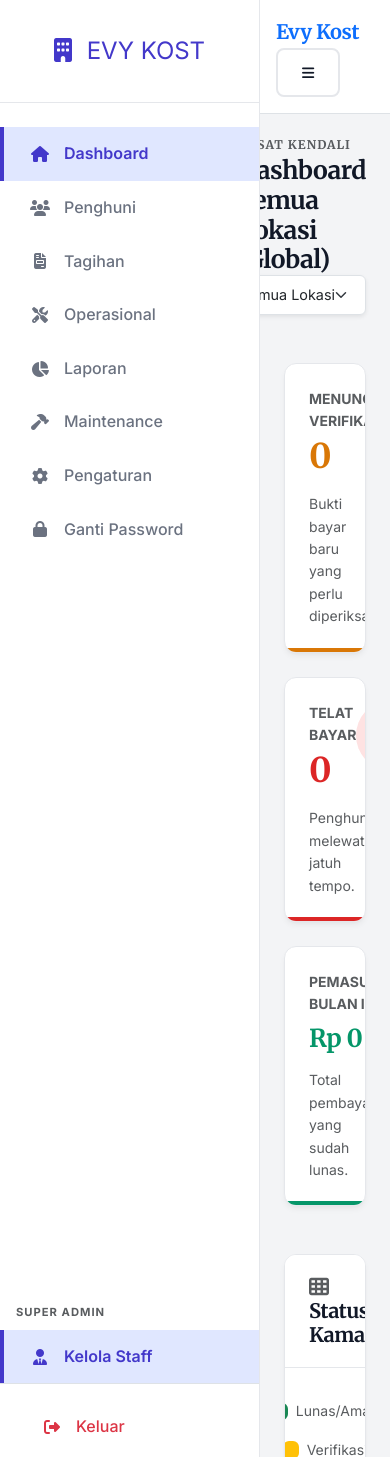
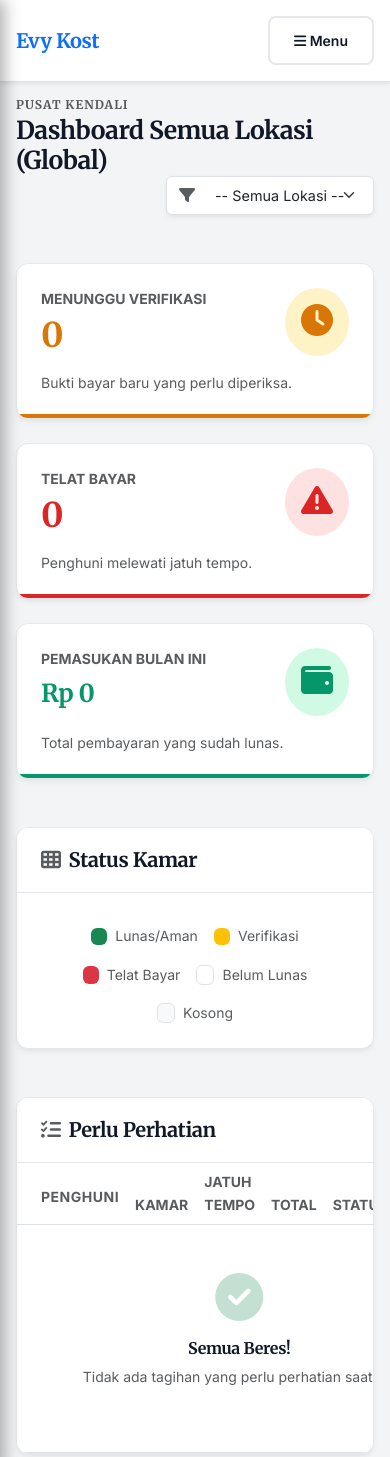
Before and after one commit to mrraihan29/kost_management_system, a Django app: page /staff/dashboard/ in a window 390 px wide. Shown: the top 1457 px of the page. Run offline with Django 5.2, Linux system fonts and the light colour scheme; the visitor is signed in with stand-in values (Sample User, id 1); data that the repository does not hold is empty.

Commit message:
feat(sidebar): Implement responsive sidebar with toggle functionality for mobile

```diff
--- a/static/css/style.css
+++ b/static/css/style.css
@@ -24,6 +24,7 @@
     --color-warning-bg: #FEF3C7;    /* Amber 100 */
     --color-danger: #DC2626;        /* Red 600 */
     --color-danger-bg: #FEE2E2;     /* Red 100 */
+
 }
 
 /* --- 2. GLOBAL RESET & BASE --- */
@@ -187,3 +188,40 @@ a { text-decoration: none; transition: all 0.2s ease; }
 .bg-light-gray {
     background-color: #F3F4F6 !important; /* Abu-abu muda elegan */
 }
+
+#wrapper {
+    overflow-x: hidden; /* Mencegah scroll ke samping saat animasi */
+    position: relative;
+}
+
+/* Aturan Dasar Sidebar */
+#sidebar-wrapper {
+    min-height: 100vh;
+    width: 260px; /* Lebar tetap */
+    transition: all 0.3s ease; /* Animasi halus */
+    z-index: 1050; /* Pastikan di atas konten */
+}
+
+/* KHUSUS LAYAR HP (Lebar < 768px) */
+@media (max-width: 768px) {
+
+    #sidebar-wrapper {
+        /* Ubah jadi melayang (Overlay) */
+        position: fixed;
+        top: 0;
+        left: -260px; /* Sembunyi di kiri layar */
+        height: 100%;
+        box-shadow: 5px 0 15px rgba(0,0,0,0.3); /* Bayangan agar terlihat melayang */
+    }
+
+    /* Saat class .toggled aktif (Tombol Menu diklik) */
+    #wrapper.toggled #sidebar-wrapper {
+        left: 0; /* Munculkan sidebar */
+    }
+
+    /* Gelapkan konten belakang saat menu terbuka (Efek Fokus) */
+    #wrapper.toggled #page-content-wrapper {
+        opacity: 0.3; /* Konten jadi transparan */
+        pointer-events: none; /* Konten tidak bisa diklik saat menu buka */
+    }
+}
--- a/templates/base.html
+++ b/templates/base.html
@@ -6,21 +6,28 @@
     <meta name="viewport" content="width=device-width, initial-scale=1.0">
     <title>Evy Kost - {% block title %}Management{% endblock %}</title>
 
-    <!-- Bootstrap 5 CDN (Hanya untuk Grid System & Utility, BUKAN untuk styling utama) -->
+    <!-- Bootstrap 5 CDN -->
     <link href="https://cdn.jsdelivr.net/npm/bootstrap@5.3.0/dist/css/bootstrap.min.css" rel="stylesheet">
-    <!-- FontAwesome (Ikon) -->
+    <!-- FontAwesome -->
     <link rel="stylesheet" href="https://cdnjs.cloudflare.com/ajax/libs/font-awesome/6.4.0/css/all.min.css">
-    <!-- CUSTOM CSS (Design System Kita) -->
+    <!-- CUSTOM CSS -->
     <link rel="stylesheet" href="{% static 'css/style.css' %}">
 </head>
-<body class="{% if hide_sidebar %}bg-light-gray{% endif %}">
+<body>
 
     <div class="d-flex" id="wrapper">
-        <!-- SIDEBAR (Hanya tampil jika user login) -->
+        <!-- SIDEBAR -->
         {% if user.is_authenticated and not hide_sidebar %}
-        <div class="sidebar-clean d-flex flex-column" id="sidebar-wrapper" style="width: 260px; flex-shrink: 0;">
+        <div class="sidebar-clean d-flex flex-column" id="sidebar-wrapper">
 
-            <!-- Brand Logo / Nama -->
+            <!-- TOMBOL CLOSE (Hanya Muncul di HP) -->
+            <div class="d-md-none text-end p-2">
+                <button class="btn btn-sm btn-link text-danger text-decoration-none" id="sidebar-close">
+                    <i class="fas fa-times fa-lg"></i> Tutup
+                </button>
+            </div>
+
+            <!-- Brand Logo -->
             <div class="sidebar-brand">
                 {% if user.admin_profile.assigned_location %}
                     <div style="font-family: 'Inter'; font-size: 0.7rem; text-transform: uppercase; letter-spacing: 1px; color: #6B7280;">
@@ -37,21 +44,33 @@
                 <a href="{% url 'dashboard' %}" class="nav-link-clean {% if request.resolver_match.url_name == 'dashboard' %}active{% endif %}">
                     <i class="fas fa-home nav-icon"></i> Dashboard
                 </a>
-                <a href="{% url 'tenant_list' %}" class="nav-link-clean">
+                <a href="{% url 'tenant_list' %}" class="nav-link-clean {% if 'tenant' in request.path %}active{% endif %}">
                     <i class="fas fa-users nav-icon"></i> Penghuni
                 </a>
-                <a href="{% url 'invoice_list' %}" class="nav-link-clean">
+                <a href="{% url 'invoice_list' %}" class="nav-link-clean {% if 'invoice' in request.path %}active{% endif %}">
                     <i class="fas fa-file-invoice nav-icon"></i> Tagihan
                 </a>
                 <a href="{% url 'operation_list' %}" class="nav-link-clean {% if 'operation' in request.path %}active{% endif %}">
                     <i class="fas fa-tools nav-icon"></i> Operasional
                 </a>
-                <a href="{% url 'finance_report' %}" class="nav-link-clean {% if 'report' in request.path %}active{% endif %}">
-                    <i class="fas fa-chart-pie nav-icon"></i> Laporan
-                </a>
-                <a href="{% url 'ticket_list' %}" class="nav-link-clean {% if 'tickets' in request.path %}active{% endif %}">
-                    <i class="fas fa-hammer nav-icon"></i> Maintenance
-                </a>
+
+                <!-- Menu Super Admin -->
+                {% if user.is_superuser %}
+                    <div class="mt-4 mb-2 ps-4 small text-uppercase text-muted fw-bold" style="font-size: 0.65rem; letter-spacing: 1px;">
+                        Super Admin
+                    </div>
+                    <a href="{% url 'staff_list' %}" class="nav-link-clean {% if 'staff' in request.path %}active{% endif %}">
+                        <i class="fas fa-user-tie nav-icon"></i> Kelola Staff
+                    </a>
+                    <a href="{% url 'finance_report' %}" class="nav-link-clean {% if 'report' in request.path %}active{% endif %}">
+                        <i class="fas fa-chart-pie nav-icon"></i> Laporan
+                    </a>
+                {% endif %}
+
+                <!-- Menu Settings -->
+                <div class="mt-4 mb-2 ps-4 small text-uppercase text-muted fw-bold" style="font-size: 0.65rem; letter-spacing: 1px;">
+                    Akun
+                </div>
                 <a href="{% url 'location_list' %}" class="nav-link-clean {% if 'settings' in request.path %}active{% endif %}">
                     <i class="fas fa-cog nav-icon"></i> Pengaturan
                 </a>
@@ -60,19 +79,8 @@
                 </a>
             </div>
 
-            {% if user.is_superuser %}
-                <div class="mt-4 mb-2 ps-3 small text-uppercase text-muted fw-bold" style="font-size: 0.7rem; letter-spacing: 1px;">
-                    Super Admin
-                </div>
-                <a href="{% url 'staff_list' %}" class="nav-link-clean {% if 'staff' in request.path %}active{% endif %}">
-                    <i class="fas fa-user-tie nav-icon"></i> Kelola Staff
-                </a>
-            {% endif %}
-
-
-            <!-- Tombol Logout (Di Bawah) -->
+            <!-- Tombol Logout -->
             <div class="p-3 border-top">
-                <!-- Menggunakan Form POST untuk Logout Aman Django 5 -->
                 <form action="{% url 'logout' %}" method="post">
                     {% csrf_token %}
                     <button type="submit" class="nav-link-clean text-danger w-100 text-start bg-transparent border-0">
@@ -86,24 +94,26 @@
         <!-- KONTEN UTAMA -->
         <div id="page-content-wrapper" class="w-100 d-flex flex-column" style="height: 100vh; overflow-y: auto;">
 
-            <!-- Navbar Mobile (Hanya muncul di layar HP) -->
-            <nav class="navbar navbar-light bg-white border-bottom d-md-none px-3 py-3">
+            <!-- Navbar Mobile (Tombol Burger) -->
+            <nav class="navbar navbar-light bg-white border-bottom d-md-none px-3 py-3 shadow-sm sticky-top">
                 <span class="brand-font fs-5 text-primary">Evy Kost</span>
-                <button class="btn btn-sm btn-ink-outline" id="menu-toggle"><i class="fas fa-bars"></i></button>
+                <button class="btn btn-sm btn-ink-outline" id="menu-toggle">
+                    <i class="fas fa-bars"></i> Menu
+                </button>
             </nav>
 
-            <div class="container-fluid p-4 p-md-5">
-                <!-- Area Alert / Pesan Error -->
+            <div class="container-fluid p-3 p-md-5">
+                <!-- Alerts -->
                 {% if messages %}
                     {% for message in messages %}
-                        <div class="alert alert-{{ message.tags }} alert-dismissible fade show shadow-sm border-0 mb-4" role="alert" style="border-radius: 10px; background-color: #fff; border-left: 5px solid var(--color-primary);">
+                        <div class="alert alert-{{ message.tags }} alert-dismissible fade show shadow-sm border-0 mb-4" role="alert" style="border-radius: 10px; border-left: 5px solid var(--color-primary);">
                             {{ message }}
                             <button type="button" class="btn-close" data-bs-dismiss="alert"></button>
                         </div>
                     {% endfor %}
                 {% endif %}
 
-                <!-- ISI HALAMAN DINAMIS -->
+                <!-- Isi Halaman -->
                 {% block content %}
                 {% endblock %}
             </div>
@@ -113,12 +123,26 @@
     <!-- Bootstrap JS -->
     <script src="https://cdn.jsdelivr.net/npm/bootstrap@5.3.0/dist/js/bootstrap.bundle.min.js"></script>
     <script>
-        // Script simpel untuk toggle menu di HP
-        document.getElementById("menu-toggle")?.addEventListener("click", function() {
-            document.getElementById("wrapper").classList.toggle("toggled");
-            // Catatan: Fitur toggle mobile butuh sedikit CSS tambahan untuk class .toggled
-            // Tapi untuk sekarang ini cukup agar tombolnya tidak error.
-        });
+        // Logic Toggle Menu Mobile
+        const wrapper = document.getElementById("wrapper");
+        const menuToggle = document.getElementById("menu-toggle");
+        const menuClose = document.getElementById("sidebar-close");
+
+        // Buka Menu
+        if(menuToggle){
+            menuToggle.addEventListener("click", function(e) {
+                e.preventDefault();
+                wrapper.classList.toggle("toggled");
+            });
+        }
+
+        // Tutup Menu (Tombol X)
+        if(menuClose){
+            menuClose.addEventListener("click", function(e) {
+                e.preventDefault();
+                wrapper.classList.remove("toggled");
+            });
+        }
     </script>
 </body>
 </html>
```
